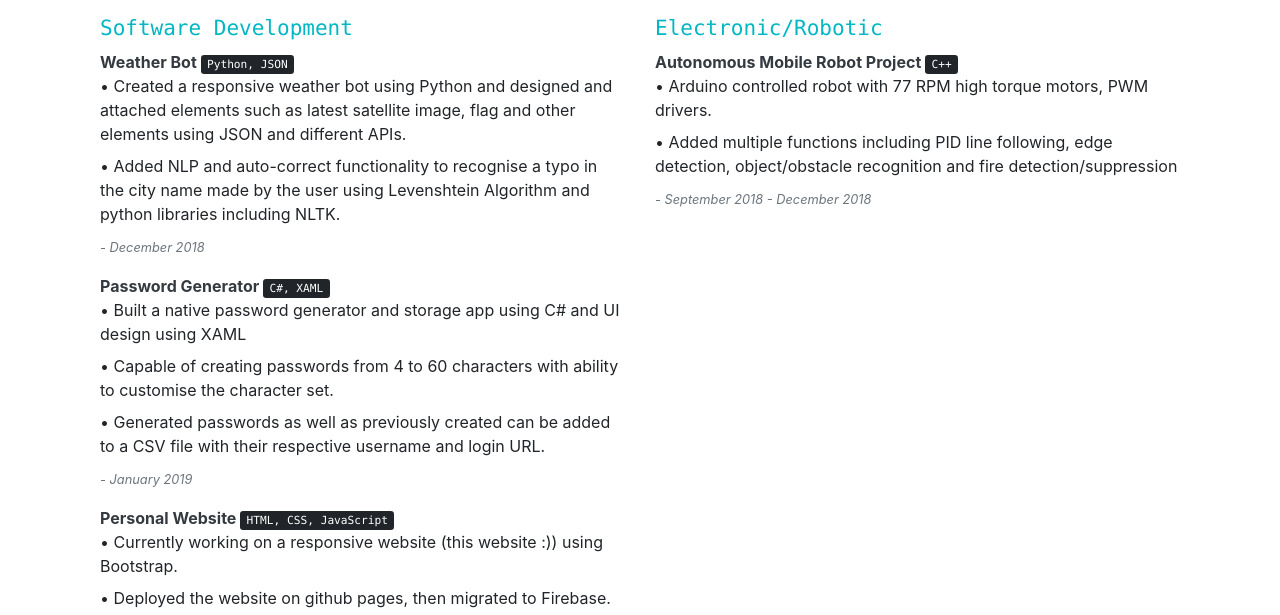
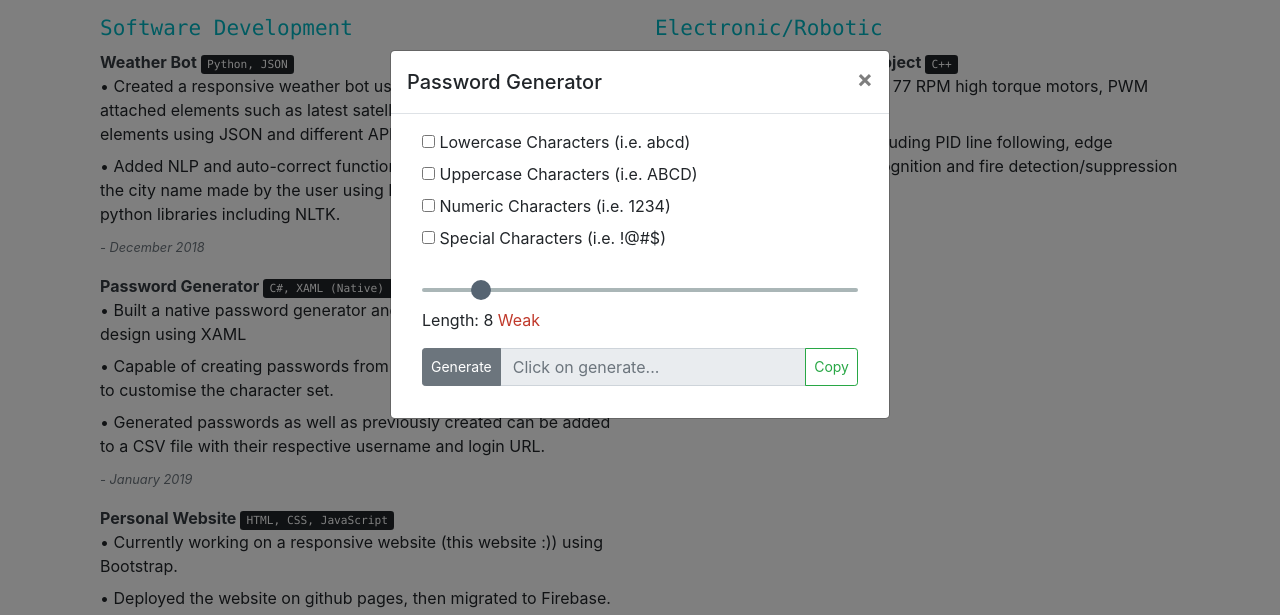
Before and after one commit to franklad/franklad.github.io, a plain HTML site: page projects.html in a window 1280 px wide. Both pictures are taken after a click on the link "Password Generator". Shown: the part 166-781 px from the top of the page. Drawn offline with nearby package versions, Linux system fonts and the light colour scheme.

Commit message:
Added password gen modal

```diff
--- a/css/style.css
+++ b/css/style.css
@@ -318,3 +318,40 @@ a:hover .arrow:before,
     padding-top: -90vh;
     left: 15%;
 }
+.slide-container {
+    width: 100%;
+}
+
+.slider {
+    -webkit-appearance: none;
+    width: 100%;
+    height: 4px;
+    border-radius: 5px;
+    background: #95a5a6;
+    outline: none;
+    opacity: 0.8;
+    -webkit-transition: .2s;
+    transition: opacity .2s;
+}
+
+.slider:hover {
+    opacity: 1;
+}
+
+.slider::-webkit-slider-thumb {
+    -webkit-appearance: none;
+    appearance: none;
+    width: 20px;
+    height: 20px;
+    border-radius: 50%;
+    background: #2c3e50;
+    cursor: pointer;
+}
+
+.slider::-moz-range-thumb {
+    width: 20px;
+    height: 20px;
+    border-radius: 50%;
+    background: #2c3e50;
+    cursor: pointer;
+}
--- a/index.html
+++ b/index.html
@@ -20,7 +20,7 @@
   <meta http-equiv="x-ua-compatible" content="ie=edge">
   <link rel="stylesheet" href="css/bootstrap.min.css">
   <link rel="stylesheet" href="css/animate.css">
-  <link rel="stylesheet" href="css/style.css?v=1.5.4">
+  <link rel="stylesheet" href="css/style.css?v=1.6">
   <link rel="stylesheet" href="https://use.fontawesome.com/releases/v5.7.2/css/all.css" integrity="sha384-fnmOCqbTlWIlj8LyTjo7mOUStjsKC4pOpQbqyi7RrhN7udi9RwhKkMHpvLbHG9Sr" crossorigin="anonymous">
   <link rel="stylesheet" href="https://cdn.rawgit.com/konpa/devicon/df6431e323547add1b4cf45992913f15286456d3/devicon.min.css">
   <link rel="apple-touch-icon" sizes="180x180" href="image/apple-touch-icon.png">
@@ -111,7 +111,7 @@
 </div><!-- content container -->
 <script src="https://cdnjs.cloudflare.com/ajax/libs/Chart.js/2.6.0/Chart.min.js"></script>
 <script src="js/jquery-3.3.1.min.js"></script>
-<script src="js/skillsChart.js"></script>
+<script src="js/main.js"></script>
 <script src="js/popper.min.js"></script>
 <script src="js/bootstrap.min.js"></script>
 </body>
--- /dev/null
+++ b/js/main.js
@@ -0,0 +1,73 @@
+let firstTime = true;
+let slider = document.getElementById("Range");
+let output = document.getElementById("val");
+let label = document.getElementById("label");
+
+let strLowercase = "abcdefghijklmnopqrstuvwxyz";
+let strUppercase = "ABCDEFGHIJKLMNOPQRSTUVWXYZ";
+let strNumeric = "0123456789";
+let strSpecial = " !\"#$%&'()*+,-./:;<=>?@[\\]^_`{|}~";
+
+
+output.innerHTML = slider.value;
+strength(slider.value);
+slider.oninput = function() {
+    strength(this.value);
+    output.innerHTML = this.value;
+};
+
+function strength (val) {
+    if (val > 16) {
+        label.innerHTML = " Strong";
+        label.style.color = '#27ae60'
+    } else if (val > 12) {
+        label.innerHTML = " Good";
+        label.style.color = '#e67e22'
+    } else {
+        label.innerHTML = " Weak";
+        label.style.color = '#c0392b'
+    }
+}
+
+
+function generate() {
+
+    let Lowercase = document.getElementById("lowercase");
+    let Uppercase  = document.getElementById("uppercase");
+    let Numeric = document.getElementById("numeric");
+    let Special = document.getElementById("special");
+    let strCharSet = "";
+    let retStr = "";
+
+
+    if (Lowercase.checked || Uppercase.checked || Numeric.checked || Special.checked) {
+        if (Lowercase.checked === true) strCharSet += strLowercase;
+        if (Uppercase.checked === true) strCharSet += strUppercase;
+        if (Numeric.checked === true) strCharSet += strNumeric;
+        if (Special.checked === true) strCharSet += strSpecial;
+
+        let charArr = strCharSet.split('');
+
+        for (let i = strCharSet.length - 1; i > 0; i--) {
+            let rng = Math.floor(Math.random() * i);
+            let tmp = charArr[i];
+            charArr[i] = charArr[rng];
+            charArr[rng] = tmp;
+        }
+        for (let i = 0; i < slider.value; i++) {
+            retStr += charArr[Math.floor(Math.random() * strCharSet.length)];
+        }
+        let textBox = document.getElementById("pass-gen");
+        textBox.value = retStr;
+        firstTime = false;
+    }
+}
+
+function copyText() {
+    if (!firstTime) {
+        let text = document.getElementById("pass-gen");
+        text.select();
+        document.execCommand("copy");
+        alert("Password copied!");
+    } else alert("Password is not generated!");
+}
--- a/projects.html
+++ b/projects.html
@@ -19,7 +19,7 @@
   <meta name="viewport" content="width=device-width, initial-scale=1, shrink-to-fit=no">
   <meta http-equiv="x-ua-compatible" content="ie=edge">
   <link rel="stylesheet" href="css/bootstrap.min.css">
-  <link rel="stylesheet" href="css/style.css?v=1.5.4">
+  <link rel="stylesheet" href="css/style.css?v=1.6">
   <link rel="stylesheet" href="https://use.fontawesome.com/releases/v5.7.2/css/all.css" integrity="sha384-fnmOCqbTlWIlj8LyTjo7mOUStjsKC4pOpQbqyi7RrhN7udi9RwhKkMHpvLbHG9Sr" crossorigin="anonymous">
   <link rel="stylesheet" href="https://cdn.rawgit.com/konpa/devicon/df6431e323547add1b4cf45992913f15286456d3/devicon.min.css">
   <link rel="apple-touch-icon" sizes="180x180" href="image/apple-touch-icon.png">
@@ -27,6 +27,41 @@
   <link rel="icon" type="image/png" sizes="16x16" href="image/favicon-16x16.png">
   <title>Projects</title>
 </head>
+<div class="modal fade" id="password-gen-modal" tabindex="-1" role="dialog" aria-labelledby="exampleModalCenterTitle" aria-hidden="true">
+  <div class="modal-dialog modal-dialog-centered" role="document">
+    <div class="modal-content">
+      <div class="modal-header">
+        <h5 class="modal-title" id="exampleModalLongTitle">Password Generator</h5>
+        <button type="button" class="close no-outline" data-dismiss="modal" aria-label="Close">
+          <span aria-hidden="true">&times;</span>
+        </button>
+      </div>
+      <div class="modal-body">
+        <div class="container">
+          <div class="form-group">
+            <div><label><input type="checkbox" id="lowercase"> Lowercase Characters (i.e. abcd)</label></div>
+            <div><label><input type="checkbox" id="uppercase"> Uppercase Characters (i.e. ABCD)</label></div>
+            <div><label><input type="checkbox" id="numeric"> Numeric Characters (i.e. 1234)</label></div>
+            <div><label><input type="checkbox" id="special"> Special Characters (i.e. !@#$)</label></div>
+          </div>
+          <div class="slide-container mt-1">
+            <input type="range" min="1" max="60" value="8" class="slider" id="Range">
+            <p style="margin-top: 10px">Length: <span id="val"></span><span id="label"></span></p>
+          </div>
+          <div class="input-group mb-3 mt-1">
+            <div class="input-group-prepend">
+              <button onclick="generate()" class="btn btn-secondary btn-sm" type="button">Generate</button>
+            </div>
+            <input type="text" class="form-control" placeholder="Click on generate..." id="pass-gen" readonly>
+            <div class="input-group-append">
+              <button onclick="copyText()" class="btn btn-outline-success btn-sm" type="button" id="copy-btn" data-clipboard-target="#pass-gen">Copy</button>
+            </div>
+          </div>
+        </div>
+      </div>
+    </div>
+  </div>
+</div>
 <header class="site-header">
   <nav class="navbar bg-light navbar-light nav-pills navbar-expand-sm fixed-top">
     <div class="container fadeInUp animated" style="animation-delay: 0.2s">
@@ -61,7 +96,7 @@
           <dd><small class="text-muted font-italic">- December 2018</small></dd>
         </dl>
         <dl class="fadeIn animated" style="animation-delay: 0.7s"> <!--  SOFTWARE PROJECTS -->
-          <dt class="arrow"><a href="#" class="no-underline">Password Generator </a><small><kbd class="fadeIn animated" style="animation-delay: 1s">C#, XAML</kbd></small></dt>
+          <dt class="arrow"><a data-toggle="modal" href="#password-gen-modal" class="no-underline">Password Generator </a><small><kbd class="fadeIn animated" style="animation-delay: 1s">C#, XAML (Native) and JavaScript (WebApp)</kbd></small></dt>
           <dd>• Built a native password generator and storage app using C# and UI design using XAML</dd>
           <dd>• Capable of creating passwords from 4 to 60 characters with ability to customise the character set.</dd>
           <dd>• Generated passwords as well as previously created can be added to a CSV file with their respective username and login URL.</dd>
@@ -101,6 +136,7 @@
       franklad</a></mark></p>
 </div><!-- content container -->
 <script src="js/jquery-3.3.1.min.js"></script>
+<script src="js/main.js"></script>
 <script src="js/popper.min.js"></script>
 <script src="js/bootstrap.min.js"></script>
 </body>
```
